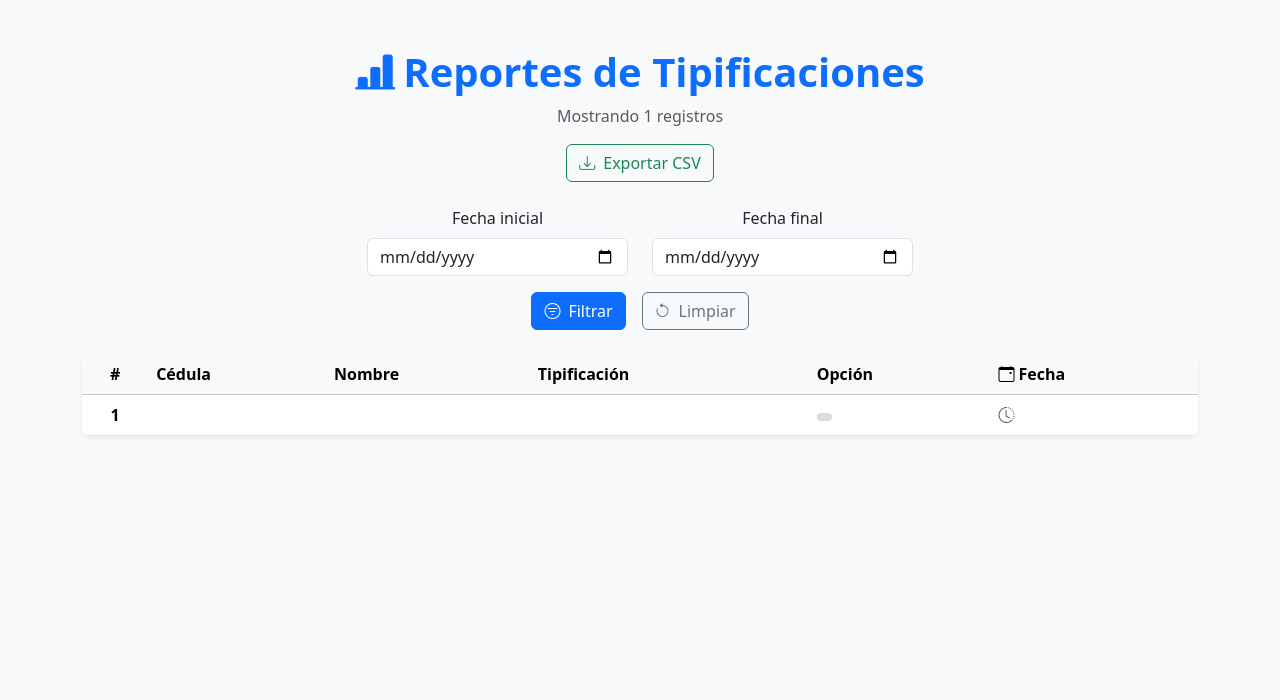
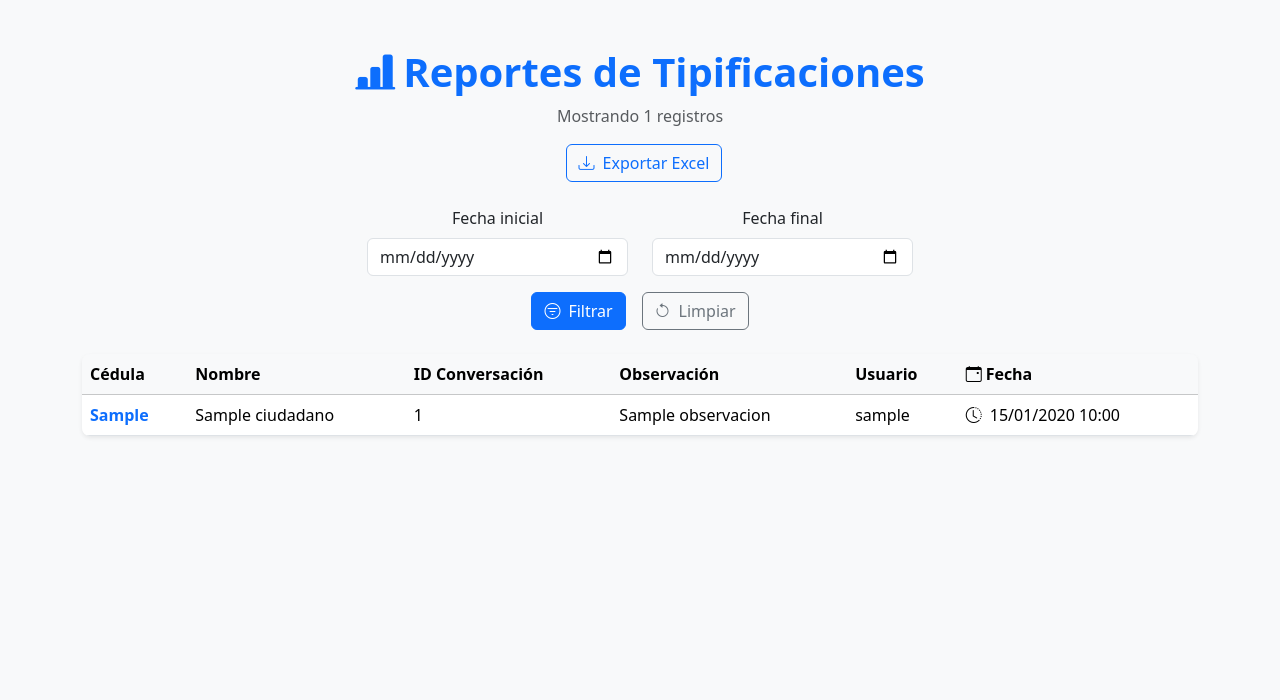
Before and after one commit to CortinezO98/Fiscalia_Form, a Django app: template form_fiscalia/usuarios/templates/usuarios/reportes.html in a window 1280 px wide. Shown: the top 700 px of the page. Run offline with Django 5.2, Linux system fonts and the light colour scheme; tables that the repository leaves empty hold one stand-in row (values such as "Sample post"); the template is opened without the code that fills it: values that come from a table or form of the project are taken from there, most other values are stand-ins (such as "Sample title", 1, 10 or a date in 2020); lists and menus that the app fills with data are empty; some libraries are stand-ins or nearby versions.

Commit message:
Reporteria

```diff
--- a/form_fiscalia/gestion/urls.py
+++ b/form_fiscalia/gestion/urls.py
@@ -7,7 +7,9 @@ urlpatterns = [
     path('crear_evaluacion/', views.crear_evaluacion, name='crear_evaluacion'),
     path('buscar/', views.buscar_tipificacion, name='buscar_tipificacion'),
     path('reportes/', views.reportes_view, name='reportes'),
-    path('reportes/exportar/', views.exportar_csv, name='exportar_csv'),
+    path('reportes/exportar_excel/', views.exportar_excel, name='exportar_excel'),
+
+
 
     # Endpoints API
     path('api/ciudadano/', api.ciudadano, name='ciudadano'),
--- a/form_fiscalia/usuarios/templates/usuarios/reportes.html
+++ b/form_fiscalia/usuarios/templates/usuarios/reportes.html
@@ -9,31 +9,33 @@
             <i class="bi bi-bar-chart-line-fill me-2"></i>Reportes de Tipificaciones
         </h1>
         {% if reportes %}
-        <p class="text-muted mb-3">Mostrando {{ reportes|length }} registros</p>
-        <a href="{% url 'exportar_csv' %}?fecha_inicio={{ request.GET.fecha_inicio }}&fecha_fin={{ request.GET.fecha_fin }}" class="btn btn-outline-success">
-            <i class="bi bi-download me-2"></i>Exportar CSV
+        <p class="text-muted mb-3">
+            Mostrando {{ page_obj.paginator.count }} registros
+        </p>
+        <a href="{% url 'exportar_excel' %}?fecha_inicio={{ request.GET.fecha_inicio }}&fecha_fin={{ request.GET.fecha_fin }}"
+            class="btn btn-outline-primary ms-2">
+            <i class="bi bi-download me-2"></i>Exportar Excel
         </a>
         {% else %}
-        <p class="text-muted mb-3">No se encontraron registros para las fechas seleccionadas.</p>
+        <p class="text-muted mb-3">
+            No se encontraron registros para las fechas seleccionadas.
+        </p>
         {% endif %}
     </div>
 
-    <!-- Formulario centrado -->
     <form method="get" class="mb-4">
         <div class="row justify-content-center text-center">
             <div class="col-12 col-md-3 mb-3">
                 <label for="fecha_inicio" class="form-label">Fecha inicial</label>
-                <input type="date" class="form-control" id="fecha_inicio" name="fecha_inicio"
+                <input type="date" id="fecha_inicio" name="fecha_inicio" class="form-control"
                     value="{{ request.GET.fecha_inicio }}" max="{{ hoy }}">
             </div>
-
             <div class="col-12 col-md-3 mb-3">
                 <label for="fecha_fin" class="form-label">Fecha final</label>
-                <input type="date" class="form-control" id="fecha_fin" name="fecha_fin"
+                <input type="date" id="fecha_fin" name="fecha_fin" class="form-control"
                     value="{{ request.GET.fecha_fin }}" max="{{ hoy }}">
             </div>
         </div>
-
         <div class="d-flex justify-content-center gap-3">
             <button type="submit" class="btn btn-primary">
                 <i class="bi bi-filter-circle me-2"></i>Filtrar
@@ -44,42 +46,30 @@
         </div>
     </form>
 
-
     {% if reportes %}
     <div class="table-responsive rounded-3 shadow-sm">
         <table class="table table-hover align-middle mb-0">
             <thead class="table-light">
                 <tr>
-                    <th scope="col" class="text-center">#</th>
-                    <th scope="col">Cédula</th>
-                    <th scope="col">Nombre</th>
-                    <th scope="col" class="w-25">Tipificación</th>
-                    <th scope="col">Opción</th>
-                    <th scope="col" class="text-nowrap">
-                        <i class="bi bi-calendar-event me-1"></i>Fecha
-                    </th>
+                    <th>Cédula</th>
+                    <th>Nombre</th>
+                    <th>ID Conversación</th>
+                    <th>Observación</th>
+                    <th>Usuario</th>
+                    <th><i class="bi bi-calendar-event me-1"></i>Fecha</th>
                 </tr>
             </thead>
             <tbody>
                 {% for item in reportes %}
-                <tr class="cursor-pointer"
-                    onclick="window.location='{% url 'detalle_evaluacion' item.evaluacion.id %}'">
-                    <th scope="row" class="text-center">{{ forloop.counter }}</th>
-                    <td class="fw-bold text-primary">{{ item.evaluacion.ciudadano.numero_identificacion }}</td>
-                    <td>{{ item.evaluacion.ciudadano.nombre }}</td>
-                    <td>
-                        <span data-bs-toggle="tooltip" title="{{ item.valor }}">
-                            {{ item.valor|truncatechars:40 }}
-                        </span>
-                    </td>
-                    <td>
-                        <span class="badge bg-secondary bg-opacity-25 text-dark">
-                            {{ item.opcion.texto }}
-                        </span>
-                    </td>
+                <tr>
+                    <td class="fw-bold text-primary">{{ item.ciudadano.numero_identificacion }}</td>
+                    <td>{{ item.ciudadano.nombre }}</td>
+                    <td>{{ item.conversacion_id }}</td>
+                    <td>{{ item.observacion|truncatechars:50 }}</td>
+                    <td>{{ item.user.username }}</td>
                     <td class="text-nowrap">
-                        <i class="bi bi-clock-history me-1 text-muted"></i>
-                        {{ item.fecha_registro|date:"d/m/Y H:i" }}
+                        <i class="bi bi-clock-history me-1"></i>
+                        {{ item.fecha|date:"d/m/Y H:i" }}
                     </td>
                 </tr>
                 {% endfor %}
@@ -87,15 +77,34 @@
         </table>
     </div>
 
-    <!-- Paginación -->
+    {% if is_paginated %}
     <nav class="mt-4">
         <ul class="pagination justify-content-center">
-            <!-- Agregar lógica de paginación aquí -->
+            <li class="page-item {% if not page_obj.has_previous %}disabled{% endif %}">
+                <a class="page-link"
+                    href="?page={{ page_obj.previous_page_number }}&fecha_inicio={{ request.GET.fecha_inicio }}&fecha_fin={{ request.GET.fecha_fin }}">
+                    &laquo;
+                </a>
+            </li>
+            {% for num in paginator.page_range %}
+            <li class="page-item {% if page_obj.number == num %}active{% endif %}">
+                <a class="page-link"
+                    href="?page={{ num }}&fecha_inicio={{ request.GET.fecha_inicio }}&fecha_fin={{ request.GET.fecha_fin }}">
+                    {{ num }}
+                </a>
+            </li>
+            {% endfor %}
+            <li class="page-item {% if not page_obj.has_next %}disabled{% endif %}">
+                <a class="page-link"
+                    href="?page={{ page_obj.next_page_number }}&fecha_inicio={{ request.GET.fecha_inicio }}&fecha_fin={{ request.GET.fecha_fin }}">
+                    &raquo;
+                </a>
+            </li>
         </ul>
     </nav>
+    {% endif %}
     {% else %}
-    <div class="alert alert-secondary text-center mt-4 shadow-sm" role="alert">
-        <div class="py-4">
+    <div class="alert alert-secondary text-center mt-4 shadow-sm">
         <i class="bi bi-inbox fs-1 text-muted mb-3"></i>
         <h4 class="alert-heading">No hay registros encontrados</h4>
         <p>Intenta ajustar los filtros o seleccionar un rango de fechas diferente.</p>
@@ -104,19 +113,16 @@
             <i class="bi bi-x-circle me-2"></i>Limpiar filtros
         </a>
     </div>
-    </div>
     {% endif %}
 </div>
 {% endblock %}
 
 {% block extra_js %}
 <script>
-    // Inicializar tooltips
     document.addEventListener('DOMContentLoaded', function () {
-        var tooltipTriggerList = [].slice.call(document.querySelectorAll('[data-bs-toggle="tooltip"]'))
-        var tooltipList = tooltipTriggerList.map(function (tooltipTriggerEl) {
-            return new bootstrap.Tooltip(tooltipTriggerEl)
-        })
-    })
+        document.querySelectorAll('[data-bs-toggle="tooltip"]').forEach(el => {
+            new bootstrap.Tooltip(el);
+        });
+    });
 </script>
 {% endblock %}
```
Also changed, not shown: form_fiscalia/gestion/views.py (+113 -36 lines). Lines whose indentation alone changed are shown as unchanged.
